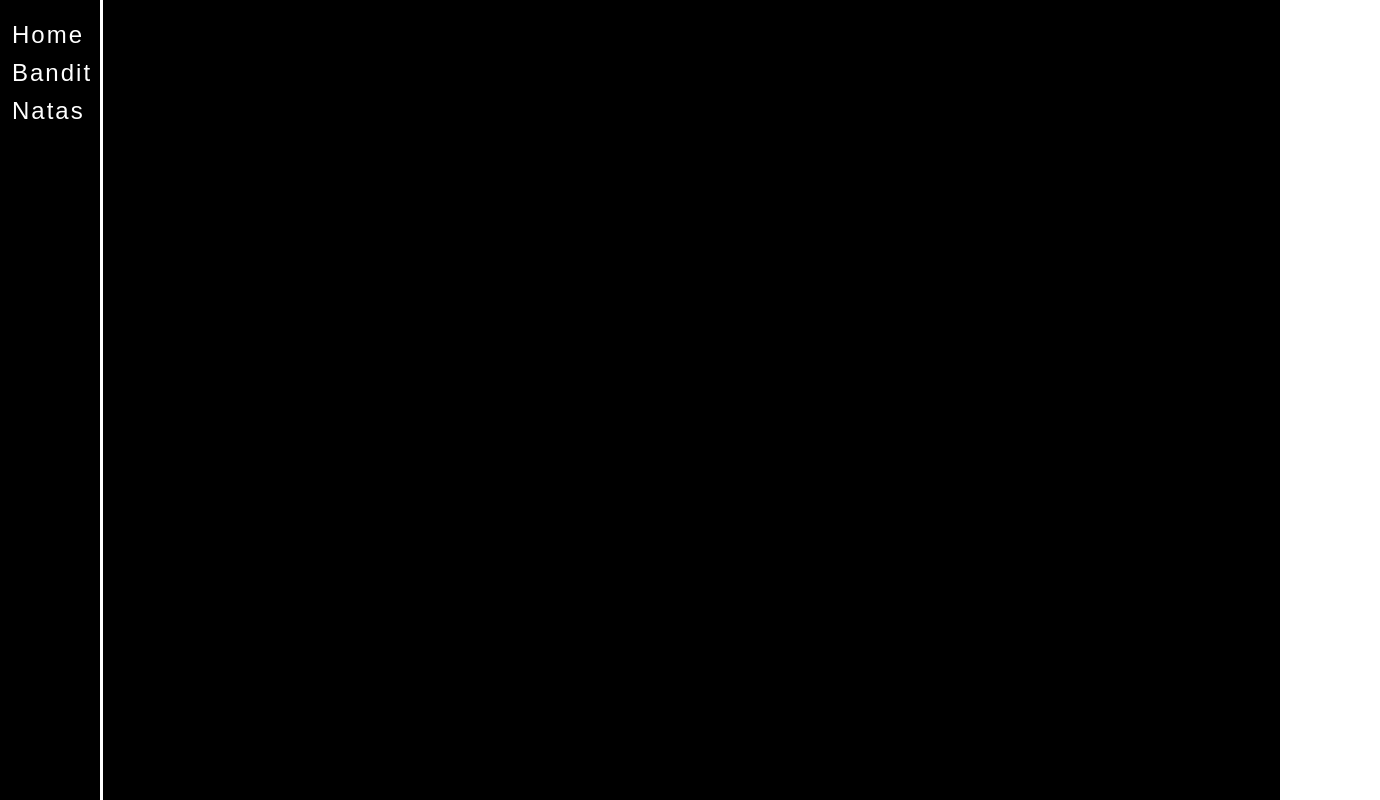
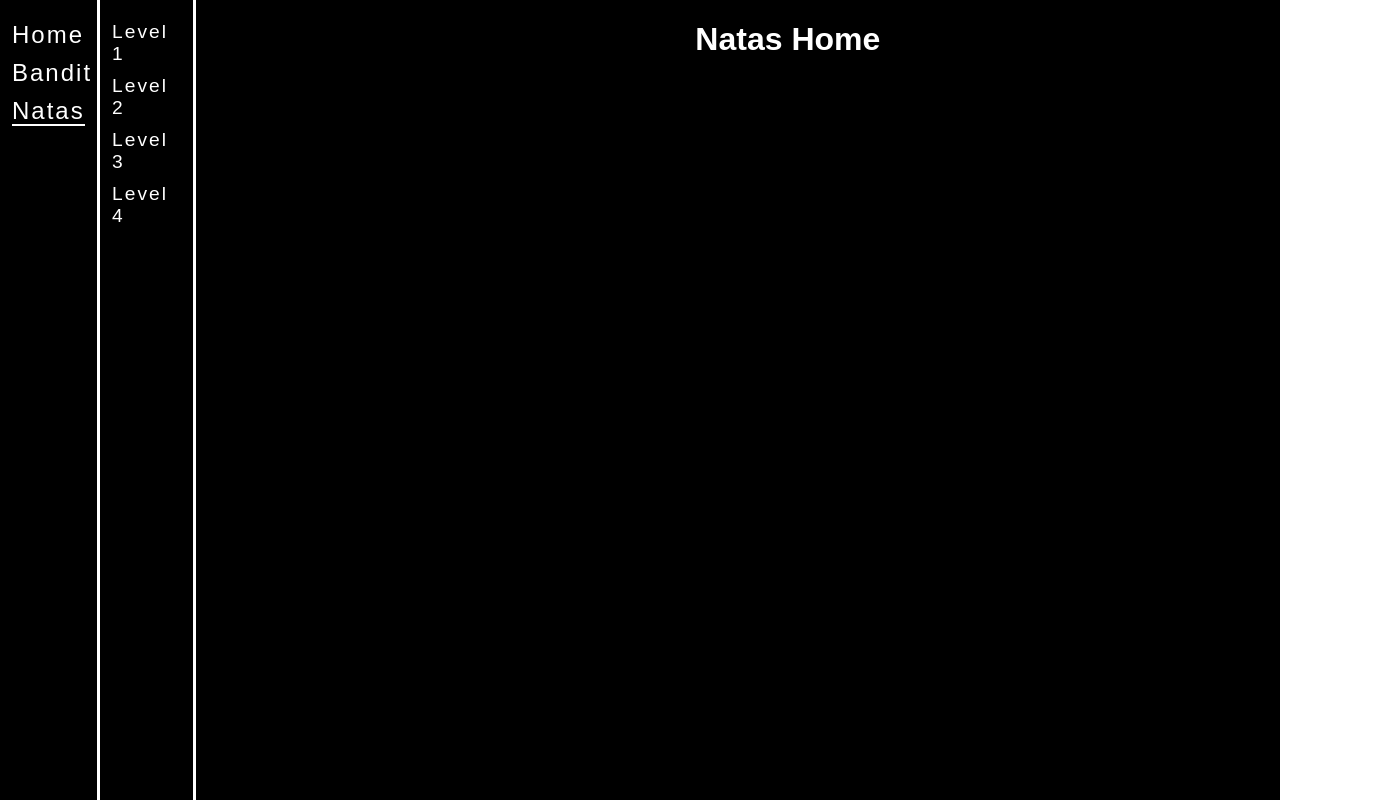
Before and after one commit to Eric-Lingren/over_the_wire, a React (Create React App) app: page /natas/home in a window 1280 px wide. Shown: the whole page, 1380 px wide, since content can reach past the window. Built offline with nearby package versions, Linux system fonts and the light colour scheme.

Commit message:
full subrouting functional

```diff
--- a/src/App.js
+++ b/src/App.js
@@ -4,6 +4,9 @@ import './App.css';
 import Navbar from './components/Navbar'
 import OTWHome from './components/OTWHome'
 import BanditHome from './components/bandit/BanditHome'
+import BanditLevel01 from './components/bandit/BanditLevel01'
+import BanditLevel02 from './components/bandit/BanditLevel02'
+import BanditLevel03 from './components/bandit/BanditLevel03'
 import NatasHome from './components/natas/NatasHome'
 
 function App() {
@@ -13,8 +16,11 @@ function App() {
 
       <Switch>
         <Route path='/home' component={OTWHome} />
-        <Route path='/bandit-home' component={BanditHome} />
-        <Route path='/natas-home' component={NatasHome} />
+        <Route path='/bandit/home' component={BanditHome} />
+        <Route path='/bandit/level01' component={BanditLevel01} />
+        <Route path='/bandit/level02' component={BanditLevel02} />
+        <Route path='/bandit/level03' component={BanditLevel03} />
+        <Route path='/natas/home' component={NatasHome} />
       </Switch>
 
     </div>
--- a/src/components/Navbar.js
+++ b/src/components/Navbar.js
@@ -10,10 +10,10 @@ function Navbar() {
                     <NavLink className='link' to="/home" > Home </NavLink>
                 </li>
                 <li className="nav-item">
-                    <NavLink className='link' to="/bandit-home"> Bandit </NavLink>
+                    <NavLink className='link' to="/bandit/home"> Bandit </NavLink>
                 </li>
                 <li className="nav-item">
-                    <NavLink className='link' to="/natas-home"> Natas </NavLink>
+                    <NavLink className='link' to="/natas/home"> Natas </NavLink>
                 </li>
             </ul>
 
--- /dev/null
+++ b/src/components/bandit/BanditLevel01.js
@@ -0,0 +1,16 @@
+import React from 'react';
+import '../GlobalStyles.css'
+import BanditNavbar from './BanditNavbar'
+
+function BanditLevel01() {
+    return (
+        <div className="component-wrapper">
+            <BanditNavbar />
+            <div className='page-wrapper'>
+                <h1 className='page-title'> Bandit Level 1 </h1>
+            </div>
+        </div>
+    );
+}
+
+export default BanditLevel01;
--- /dev/null
+++ b/src/components/bandit/BanditLevel02.js
@@ -0,0 +1,16 @@
+import React from 'react';
+import '../GlobalStyles.css'
+import BanditNavbar from './BanditNavbar'
+
+function BanditLevel02() {
+    return (
+        <div className="component-wrapper">
+            <BanditNavbar />
+            <div className='page-wrapper'>
+                <h1 className='page-title'> Bandit Level 2 </h1>
+            </div>
+        </div>
+    );
+}
+
+export default BanditLevel02;
--- /dev/null
+++ b/src/components/bandit/BanditLevel03.js
@@ -0,0 +1,16 @@
+import React from 'react';
+import '../GlobalStyles.css'
+import BanditNavbar from './BanditNavbar'
+
+function BanditLevel03() {
+    return (
+        <div className="component-wrapper">
+            <BanditNavbar />
+            <div className='page-wrapper'>
+                <h1 className='page-title'> Bandit Level 3 </h1>
+            </div>
+        </div>
+    );
+}
+
+export default BanditLevel03;
--- a/src/components/bandit/BanditNavbar.js
+++ b/src/components/bandit/BanditNavbar.js
@@ -7,13 +7,13 @@ function BanditNavbar() {
         <div className="navbar-wrapper">
             <ul className="nav-ul">
                 <li className="sub-nav-item">
-                    <Link className='link' to="/"> Level 1 </Link>
+                    <Link className='link' to="/bandit/level01"> Level 1 </Link>
                 </li>
                 <li className="sub-nav-item">
-                    <Link className='link' to="/bandit-home"> Level 2 </Link>
+                    <Link className='link' to="/bandit/level02"> Level 2 </Link>
                 </li>
                 <li className="sub-nav-item">
-                    <Link className='link' to="/natas-home"> Level 3 </Link>
+                    <Link className='link' to="/bandit/level03"> Level 3 </Link>
                 </li>
             </ul>
 
--- a/src/components/natas/NatasNavbar.js
+++ b/src/components/natas/NatasNavbar.js
@@ -7,13 +7,16 @@ function NatasNavbar() {
         <div className="navbar-wrapper">
             <ul className="nav-ul">
                 <li className="sub-nav-item">
-                    <Link className='link' to="/"> Level 1 </Link>
+                    <Link className='link' to="/natas-level-01"> Level 1 </Link>
                 </li>
                 <li className="sub-nav-item">
-                    <Link className='link' to="/bandit-home"> Level 2 </Link>
+                    <Link className='link' to="/natas-level-02"> Level 2 </Link>
                 </li>
                 <li className="sub-nav-item">
-                    <Link className='link' to="/natas-home"> Level 3 </Link>
+                    <Link className='link' to="/natas-level-03"> Level 3 </Link>
+                </li>
+                <li className="sub-nav-item">
+                    <Link className='link' to="/natas-level-04"> Level 4 </Link>
                 </li>
             </ul>
 
```
